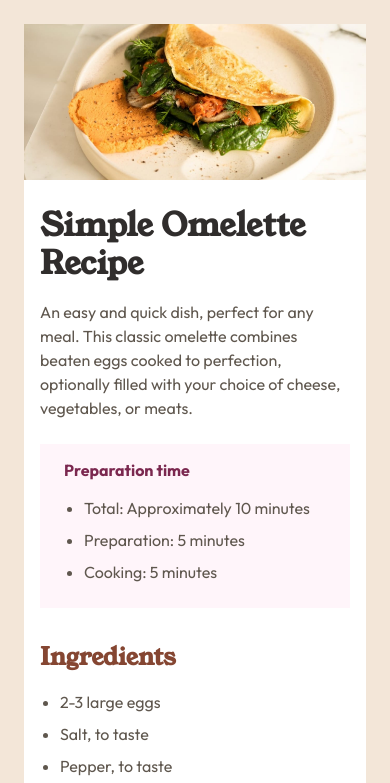
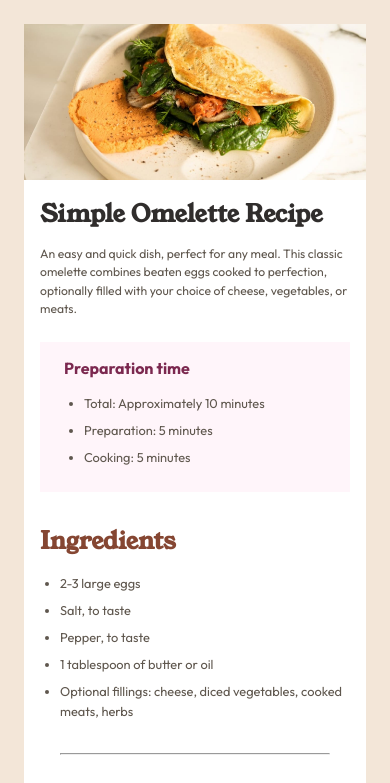
Before and after one commit to asad-au-ullah/recipe-page, a plain HTML site: page index.html in a window 390 px wide. Shown: the top 783 px of the page. Drawn offline with Linux system fonts and the light colour scheme.

Commit message:
Added style to adjust font in mobile screens

```diff
--- a/styles.css
+++ b/styles.css
@@ -220,7 +220,7 @@ td:last-child {
     }
 
     h1 {
-        font-size: 2rem;
+        font-size: 1.5rem;
         margin-bottom: 1rem;
     }
 
@@ -238,4 +238,16 @@ td:last-child {
     article {
         padding: 1.5rem;
     }
+
+    p {
+        font-size: 0.76rem;
+        line-height: 1.5;
+        color: var(--stone-600);
+    }
+
+    li {
+        margin-bottom: 0.5rem;
+        line-height: 1.5;
+        font-size: 0.8rem;
+    }
 }
```
